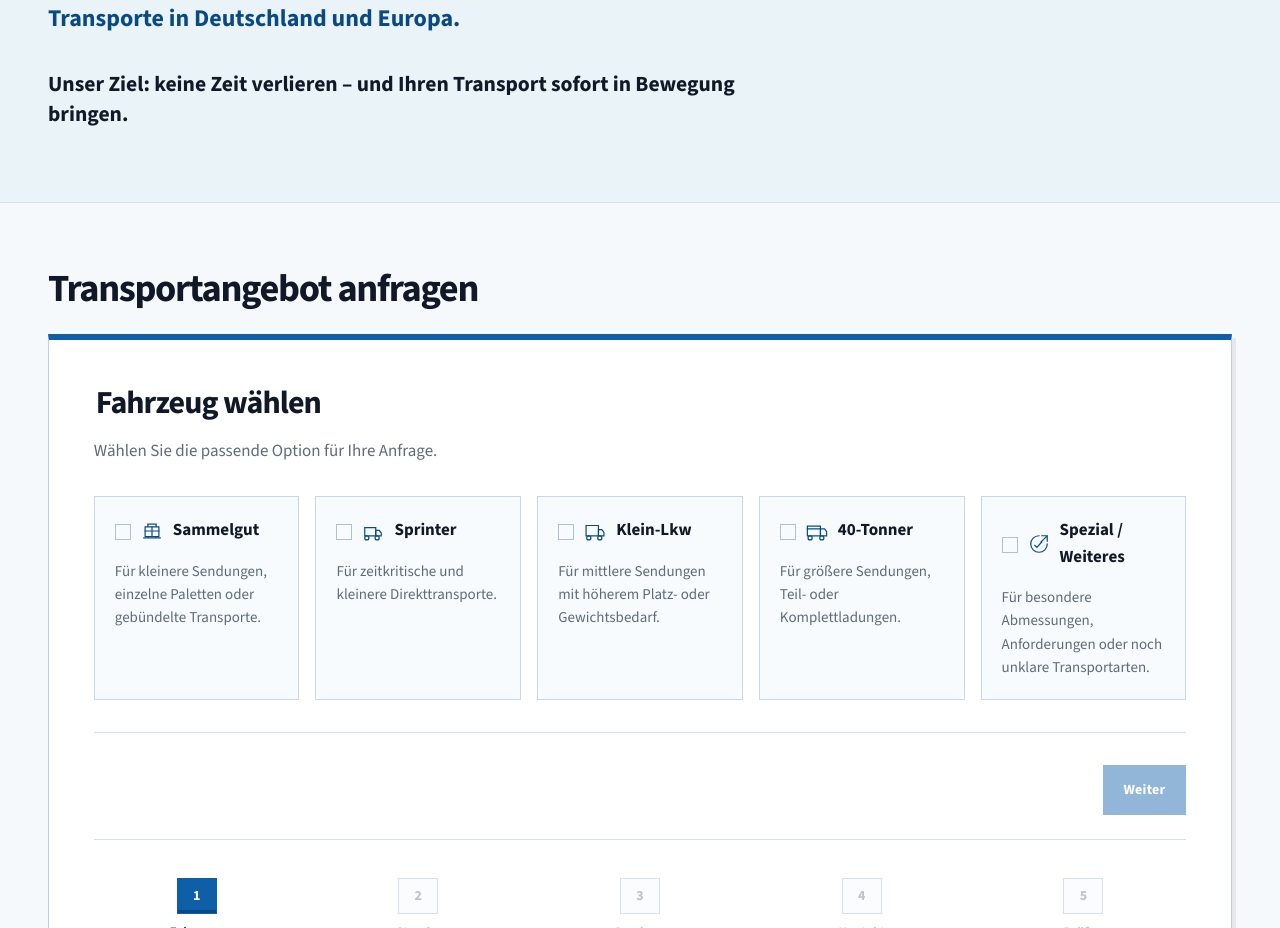
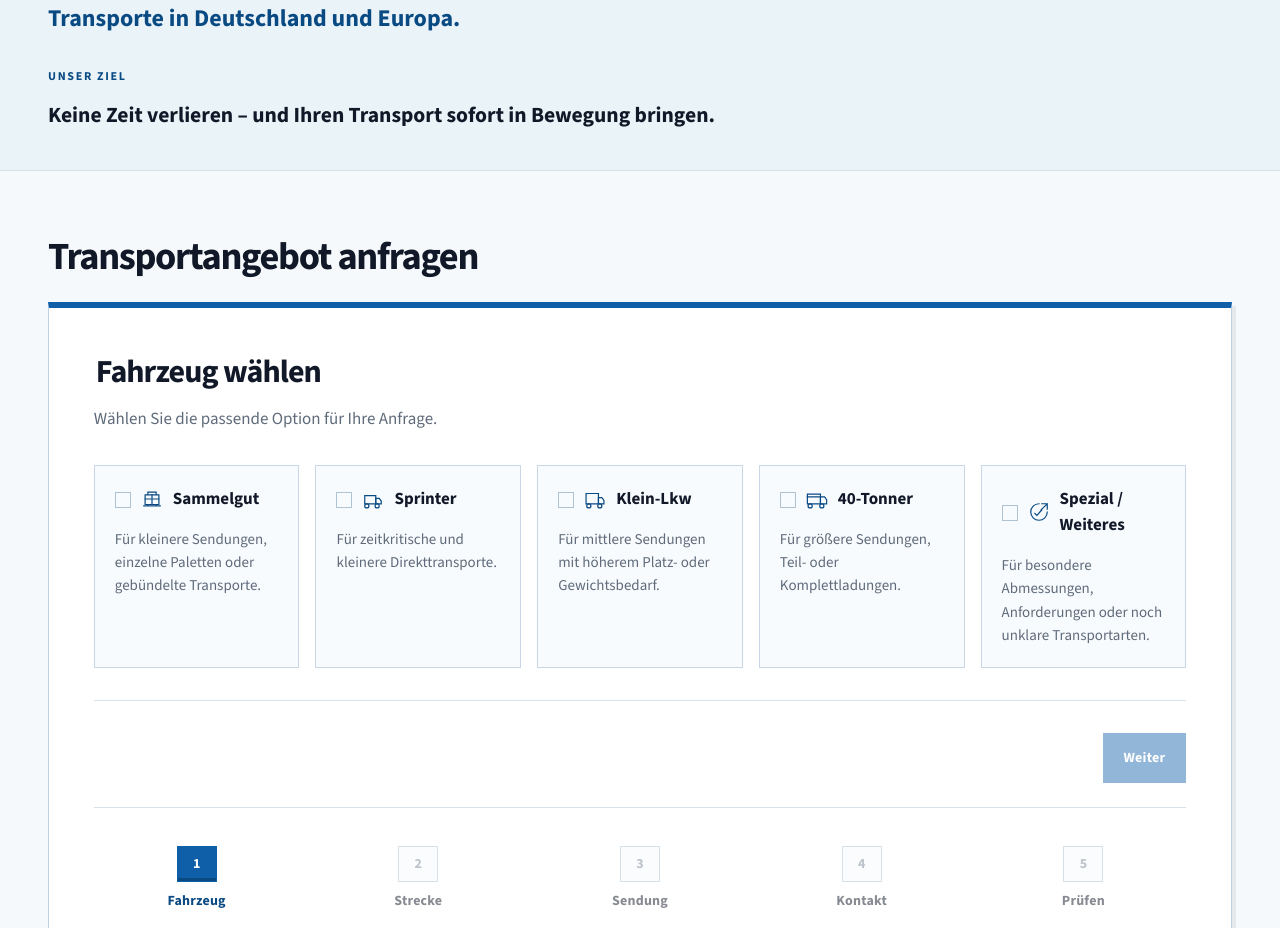
Before and after one commit to CornerDesign-Dominic/BPL-WEB, a Next.js app: page / in a window 1280 px wide. Shown: the part 284-1212 px from the top of the page. Built offline with nearby package versions, Linux system fonts and the light colour scheme.

Commit message:
Refine hero goal presentation and progress step typography

```diff
--- a/src/app/globals.css
+++ b/src/app/globals.css
@@ -109,6 +109,8 @@ h2 { max-width: 23ch; margin-bottom: var(--space-3); font-size: var(--text-xl);
 h3 { margin-bottom: var(--space-2); font-size: 1.25rem; line-height: 1.22; }
 .hero__subheadline { margin: 0 0 var(--space-4); color: var(--color-primary-dark); font-size: clamp(1.2rem, 2vw, 1.5rem); font-weight: 700; }
 .hero__intro { max-width: 43rem; margin-bottom: var(--space-4); color: var(--color-text); font-size: clamp(1.125rem, 1.8vw, 1.35rem); font-weight: 700; line-height: 1.4; }
+.hero__goal { display: grid; gap: var(--space-2); }
+.hero__goal .eyebrow, .hero__goal .hero__intro { margin-bottom: 0; }
 
 .express-hero { border-bottom: 1px solid var(--color-border); background: var(--color-surface-alt); }
 .express-hero__content { display: flex; min-height: clamp(25rem, 48vh, 32rem); flex-direction: column; align-items: flex-start; justify-content: center; padding-block: var(--space-8); }
@@ -136,7 +138,7 @@ h3 { margin-bottom: var(--space-2); font-size: 1.25rem; line-height: 1.22; }
 .request-progress button { display: grid; width: 100%; min-height: 4.625rem; place-items: center; gap: 0.5rem; padding: 0.25rem; border: 0; border-radius: 0; background: transparent; color: inherit; cursor: pointer; font: inherit; transition: background-color var(--transition-fast), color var(--transition-fast); }
 .request-progress button:not(:disabled):hover { color: var(--color-primary-dark); background: var(--color-primary-soft); }
 .request-progress span { display: grid; width: 2.5rem; height: 2.25rem; place-items: center; border: 1px solid var(--color-border-strong); border-radius: 0; background: var(--color-form-surface); font-size: var(--text-sm); font-weight: 800; transition: background-color var(--transition-fast), border-color var(--transition-fast), color var(--transition-fast), box-shadow var(--transition-fast); }
-.request-progress strong { max-width: 100%; overflow-wrap: anywhere; font-size: 0.8125rem; font-weight: 800; letter-spacing: 0.01em; line-height: 1.15; text-align: center; }
+.request-progress strong { max-width: 100%; overflow-wrap: anywhere; color: var(--color-text); font-size: 0.875rem; font-weight: 800; letter-spacing: 0.015em; line-height: 1.15; text-align: center; }
 .request-progress .is-current, .request-progress .is-complete { color: var(--color-text); }
 .request-progress .is-current span { color: var(--color-background); border-color: var(--color-primary); background: var(--color-primary); box-shadow: inset 0 -0.1875rem 0 var(--color-primary-dark); }
 .request-progress .is-current strong { color: var(--color-primary-dark); }
@@ -321,7 +323,7 @@ h3 { margin-bottom: var(--space-2); font-size: 1.25rem; line-height: 1.22; }
   .transport-type-grid { grid-template-columns: repeat(2, 1fr); }
   .request-progress { gap: var(--space-1); }
   .request-progress button { min-height: 4.25rem; }
-  .request-progress strong { font-size: 0.6875rem; }
+  .request-progress strong { font-size: 0.75rem; }
   .site-footer__inner { min-height: 13rem; padding-block: var(--space-5); grid-template-columns: 1fr 1fr; }
   .site-footer__legal { justify-self: start; }
 }
--- a/src/components/sections/Hero.tsx
+++ b/src/components/sections/Hero.tsx
@@ -6,7 +6,10 @@ export function Hero() {
       <Container className="hero__content">
         <h1 id="hero-title">Expresslogistik aus Wuppertal</h1>
         <p className="hero__subheadline">Transporte in Deutschland und Europa.</p>
-        <p className="hero__intro">Unser Ziel: keine Zeit verlieren – und Ihren Transport sofort in Bewegung bringen.</p>
+        <div className="hero__goal">
+          <p className="eyebrow">Unser Ziel</p>
+          <p className="hero__intro">Keine Zeit verlieren – und Ihren Transport sofort in Bewegung bringen.</p>
+        </div>
       </Container>
     </section>
   );
```
